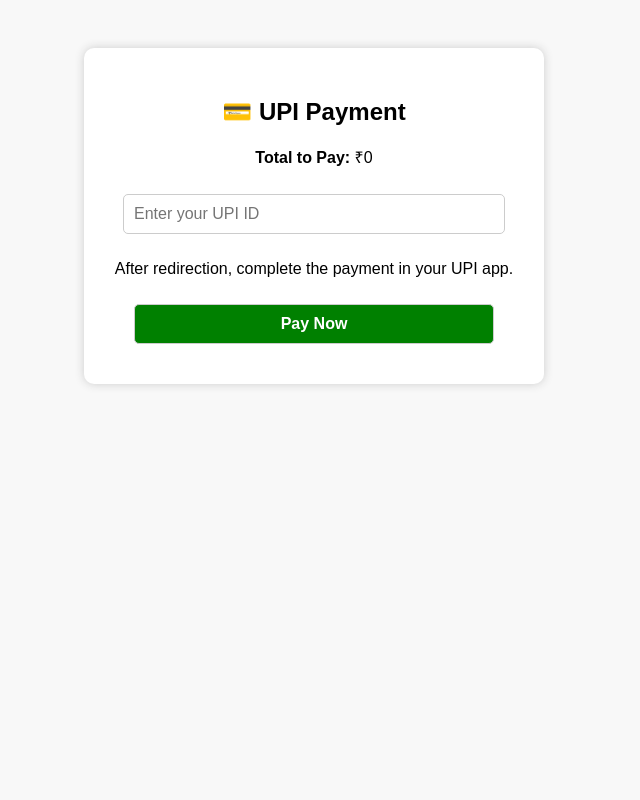
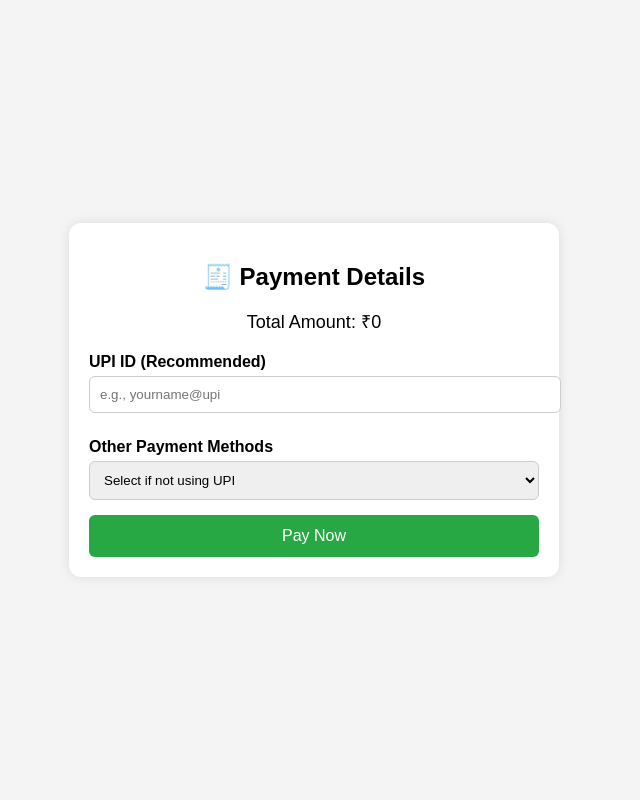
Before and after one commit to amemitroofficial9/aditya_concert, a Flask app: page /payment in a window 1280 px wide. Shown: the whole page, without its empty margins (326-966 px from the left). Run offline with Flask 3, Linux system fonts and the light colour scheme.

Commit message:
Add multiple payment options to payment page

```diff
--- a/templates/payment.html
+++ b/templates/payment.html
@@ -1,27 +1,89 @@
 <!DOCTYPE html>
-<html>
+<html lang="en">
 <head>
-  <title>UPI Payment</title>
+  <meta charset="UTF-8" />
+  <meta name="viewport" content="width=device-width, initial-scale=1.0"/>
+  <title>Payment - Concert Booking</title>
   <style>
-    body { font-family: Arial; background: #f8f8f8; padding: 40px; text-align: center; }
-    .box { background: white; padding: 30px; border-radius: 10px; width: 400px; margin: auto; box-shadow: 0 0 10px #ccc; }
-    input, button, select { width: 90%; padding: 10px; margin: 10px 0; font-size: 16px; border-radius: 5px; border: 1px solid #ccc; }
-    button { background: green; color: white; font-weight: bold; }
-    .error { color: red; font-weight: bold; }
+    body {
+      font-family: Arial, sans-serif;
+      background: #f4f4f4;
+      display: flex;
+      justify-content: center;
+      align-items: center;
+      min-height: 100vh;
+      margin: 0;
+    }
+    .container {
+      background: white;
+      padding: 20px;
+      border-radius: 12px;
+      box-shadow: 0 0 12px rgba(0,0,0,0.1);
+      max-width: 450px;
+      width: 90%;
+    }
+    h2 {
+      text-align: center;
+      margin-bottom: 10px;
+    }
+    p {
+      text-align: center;
+      font-size: 18px;
+      margin-bottom: 20px;
+    }
+    label {
+      display: block;
+      margin: 10px 0 5px;
+      font-weight: bold;
+    }
+    input[type="text"],
+    select {
+      width: 100%;
+      padding: 10px;
+      border: 1px solid #ccc;
+      border-radius: 6px;
+      margin-bottom: 15px;
+    }
+    .error {
+      color: red;
+      font-size: 14px;
+      margin-bottom: 10px;
+    }
+    button {
+      width: 100%;
+      padding: 12px;
+      background: #28a745;
+      color: white;
+      border: none;
+      border-radius: 6px;
+      font-size: 16px;
+      cursor: pointer;
+    }
   </style>
 </head>
 <body>
-  <div class="box">
-    <h2>💳 UPI Payment</h2>
-    <p><strong>Total to Pay:</strong> ₹{{ amount }}</p>
+  <div class="container">
+    <h2>🧾 Payment Details</h2>
+    <p>Total Amount: ₹{{ amount }}</p>
 
     {% if error %}
-      <p class="error">{{ error }}</p>
+      <div class="error">{{ error }}</div>
     {% endif %}
 
     <form method="POST" action="/confirm-payment">
-      <input type="text" name="upi_id" placeholder="Enter your UPI ID" required>
-      <p>After redirection, complete the payment in your UPI app.</p>
+      <label>UPI ID (Recommended)</label>
+      <input type="text" name="upi_id" placeholder="e.g., yourname@upi" />
+
+      <label>Other Payment Methods</label>
+      <select name="other_payment">
+        <option value="">Select if not using UPI</option>
+        <option value="card">💳 Debit/Credit Card</option>
+        <option value="gpay">📱 Google Pay</option>
+        <option value="paytm">📱 Paytm</option>
+        <option value="phonepe">📱 PhonePe</option>
+        <option value="netbanking">🏦 Net Banking</option>
+      </select>
+
       <button type="submit">Pay Now</button>
     </form>
   </div>
```
